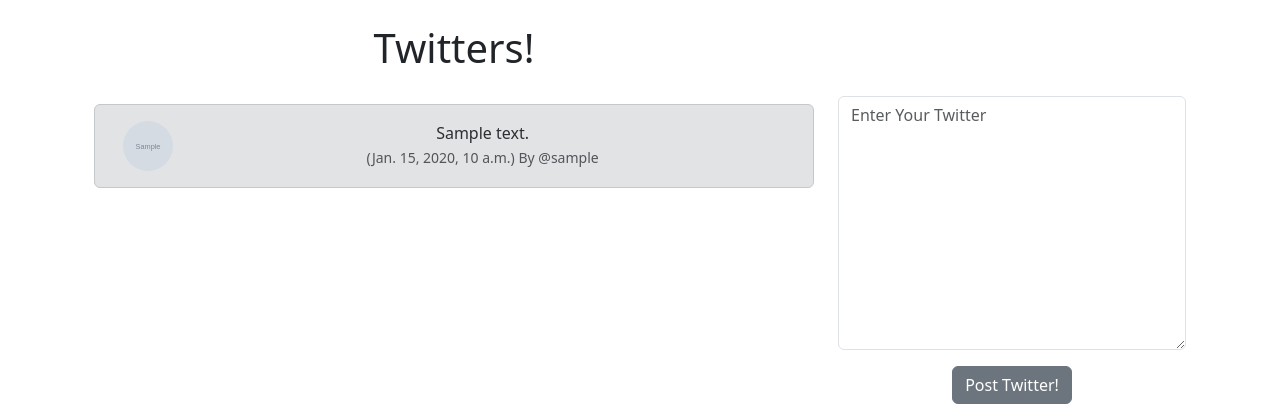
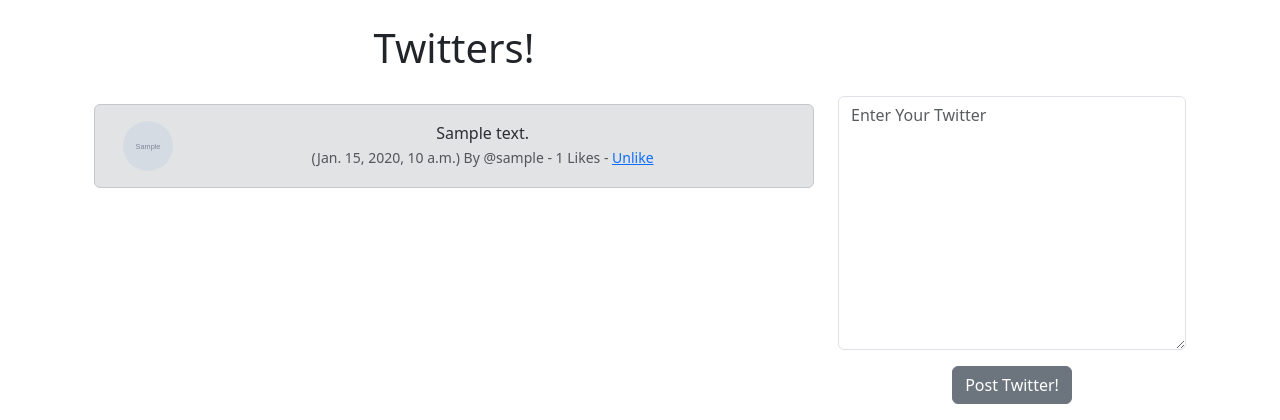
Before and after one commit to ClaudioFerreir/twitter-clone, a Django app: page / in a window 1280 px wide. Shown: the part 56-476 px from the top of the page. Run offline with Django 5.2, Linux system fonts and the light colour scheme; a user stored in the database is signed in; tables that the repository leaves empty hold one stand-in row (values such as "Sample post"); grey boxes marked "Sample" are stand-in pictures.

Commit message:
feat: like and unlike twitters add

```diff
--- a/twitter_clone/twitter/forms.py
+++ b/twitter_clone/twitter/forms.py
@@ -27,7 +27,7 @@ class TwitterForm(forms.ModelForm):
 
     class Meta:
         model = Twitter
-        exclude = ('user',)
+        exclude = ('user', 'likes')
 
 
 class SignupForm(UserCreationForm):
--- a/twitter_clone/twitter/models.py
+++ b/twitter_clone/twitter/models.py
@@ -10,6 +10,12 @@ class Twitter(models.Model):
     )
     body = models.CharField(max_length=200)
     created_at = models.DateTimeField(auto_now_add=True)
+    likes = models.ManyToManyField(User, related_name='twitter_like', blank=True)
+
+
+    # Keep track or count of likes
+    def number_of_likes(self):
+        return self.likes.count()
 
     def __str__(self):
         return(
--- a/twitter_clone/twitter/templates/home.html
+++ b/twitter_clone/twitter/templates/home.html
@@ -21,7 +21,12 @@
                                 <div class="col-11">
                                     {{ twitter.body }} <br>
                                     <small class="text-muted">
-                                        ({{ twitter.created_at }}) By @{{ twitter.user.username }}
+                                        ({{ twitter.created_at }}) By @{{ twitter.user.username }} - {{ twitter.number_of_likes }} Likes -
+                                        {% if user in twitter.likes.all %}
+                                            <a href="{% url 'twitter_like' twitter.id %}">Unlike</a>
+                                        {% else %}
+                                            <a href="{% url 'twitter_like' twitter.id %}">Like</a>
+                                        {% endif %}
                                     </small>
                                 </div>
                             </div>
--- a/twitter_clone/twitter/urls.py
+++ b/twitter_clone/twitter/urls.py
@@ -9,5 +9,6 @@ urlpatterns = [
     path('logout/', views.logout_user, name='logout'),
     path('register/', views.register_user, name='register'),
     path('update_user/', views.update_user, name='update_user'),
+    path('twitter_like/<int:pk>', views.twitter_like, name='twitter_like'),
 
 ]
--- a/twitter_clone/twitter/views.py
+++ b/twitter_clone/twitter/views.py
@@ -1,4 +1,4 @@
-from django.shortcuts import render, redirect
+from django.shortcuts import render, redirect, get_object_or_404
 from django.contrib import messages
 from .models import Profile, Twitter
 from .forms import TwitterForm, SignupForm, ProfilePicForm
@@ -118,3 +118,16 @@ def update_user(request):
     else:
         messages.success(request, 'You Must Be Logged In To View this Page!')
         return redirect('home')
+
+
+def twitter_like(request, pk):
+    if request.user.is_authenticated:
+        twitter = get_object_or_404(Twitter, id=pk)
+        if twitter.likes.filter(id=request.user.id):
+            twitter.likes.remove(request.user)
+        else:
+            twitter.likes.add(request.user)
+        return redirect('home')
+    else:
+        messages.success(request, 'You Must Be Logged In To View this Page!')
+        return redirect('home')
```
Also changed, not shown: twitter_clone/twitter/migrations/0005_twitter_likes.py (added).
